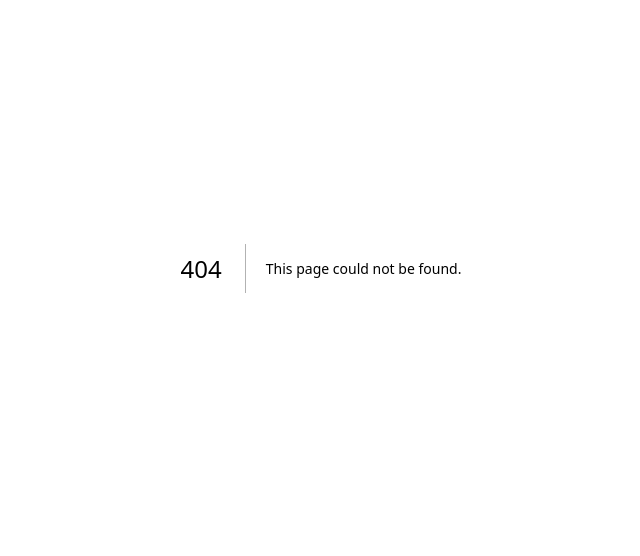
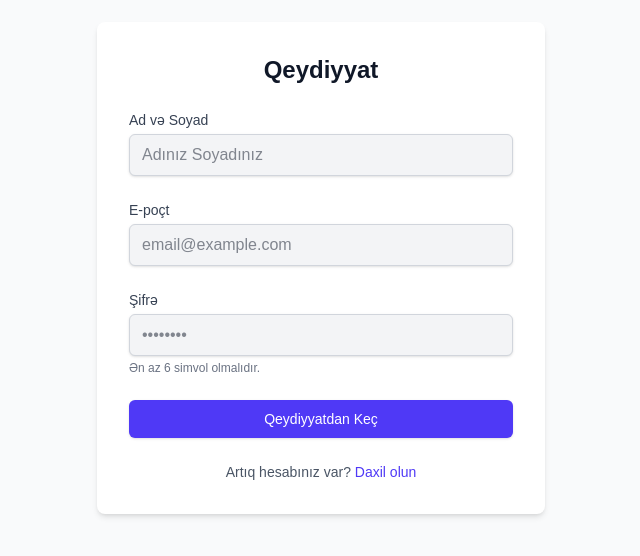
Before and after one commit to Fuadmikayil/Announcement, a Next.js app: page /signup in a window 1280 px wide. Before the commit this address had no page. Shown: the part 132-688 px from the top of the page, without its empty margins (319-959 px from the left). Built offline with nearby package versions, Linux system fonts and the light colour scheme.

Commit message:
Add signup page component with form for user registration

```diff
--- /dev/null
+++ b/app/signup/page.jsx
@@ -0,0 +1,88 @@
+
+import { signup } from '@/app/auth/actions'
+import Link from 'next/link'
+
+export default function SignupPage({ searchParams }) {
+  return (
+    <div className="flex items-center justify-center min-h-screen bg-gray-50">
+      <div className="w-full max-w-md p-8 space-y-6 bg-white rounded-lg shadow-md">
+        <h1 className="text-2xl font-bold text-center text-gray-900">Qeydiyyat</h1>
+
+        <form action={signup} className="space-y-6">
+          <div>
+            <label
+              htmlFor="fullName"
+              className="block text-sm font-medium text-gray-700"
+            >
+              Ad və Soyad
+            </label>
+            <input
+              id="fullName"
+              name="fullName"
+              type="text"
+              required
+              className="w-full px-3 py-2 mt-1 text-gray-900 bg-gray-100 border border-gray-300 rounded-md shadow-sm focus:outline-none focus:ring-indigo-500 focus:border-indigo-500"
+              placeholder="Adınız Soyadınız"
+            />
+          </div>
+
+          <div>
+            <label
+              htmlFor="email"
+              className="block text-sm font-medium text-gray-700"
+            >
+              E-poçt
+            </label>
+            <input
+              id="email"
+              name="email"
+              type="email"
+              required
+              className="w-full px-3 py-2 mt-1 text-gray-900 bg-gray-100 border border-gray-300 rounded-md shadow-sm focus:outline-none focus:ring-indigo-500 focus:border-indigo-500"
+              placeholder="email@example.com"
+            />
+          </div>
+
+          <div>
+            <label
+              htmlFor="password"
+              className="block text-sm font-medium text-gray-700"
+            >
+              Şifrə
+            </label>
+            <input
+              id="password"
+              name="password"
+              type="password"
+              required
+              minLength={6}
+              className="w-full px-3 py-2 mt-1 text-gray-900 bg-gray-100 border border-gray-300 rounded-md shadow-sm focus:outline-none focus:ring-indigo-500 focus:border-indigo-500"
+              placeholder="••••••••"
+            />
+             <p className="mt-1 text-xs text-gray-500">Ən az 6 simvol olmalıdır.</p>
+          </div>
+
+          <button
+            type="submit"
+            className="w-full px-4 py-2 text-sm font-medium text-white bg-indigo-600 border border-transparent rounded-md shadow-sm hover:bg-indigo-700 focus:outline-none focus:ring-2 focus:ring-offset-2 focus:ring-indigo-500"
+          >
+            Qeydiyyatdan Keç
+          </button>
+
+          {searchParams?.message && (
+            <p className="p-4 text-center text-red-500 bg-red-100 rounded-md">
+              {searchParams.message}
+            </p>
+          )}
+        </form>
+
+        <p className="text-sm text-center text-gray-600">
+          Artıq hesabınız var?{' '}
+          <Link href="/login" className="font-medium text-indigo-600 hover:text-indigo-500">
+            Daxil olun
+          </Link>
+        </p>
+      </div>
+    </div>
+  )
+}
```
